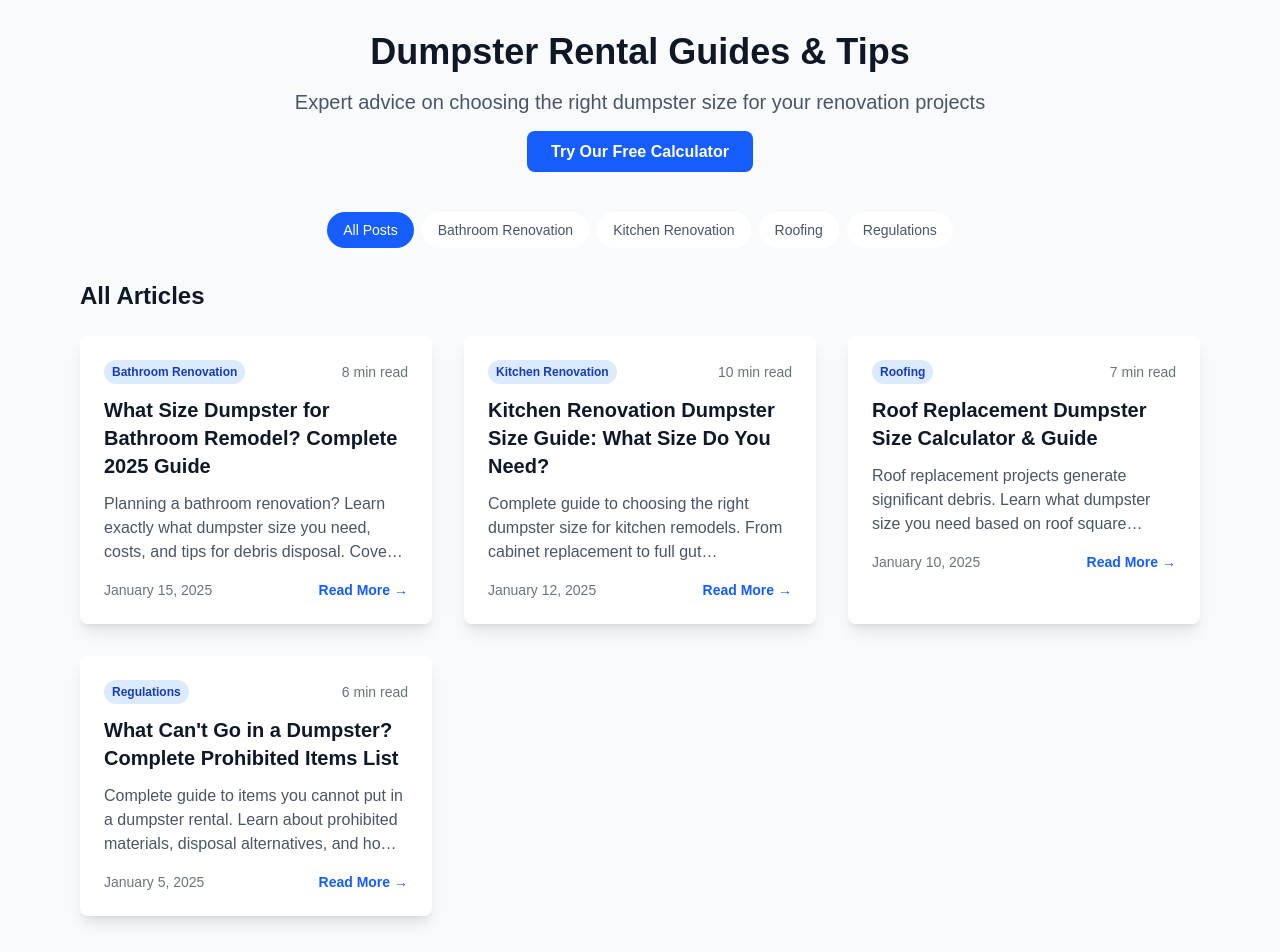
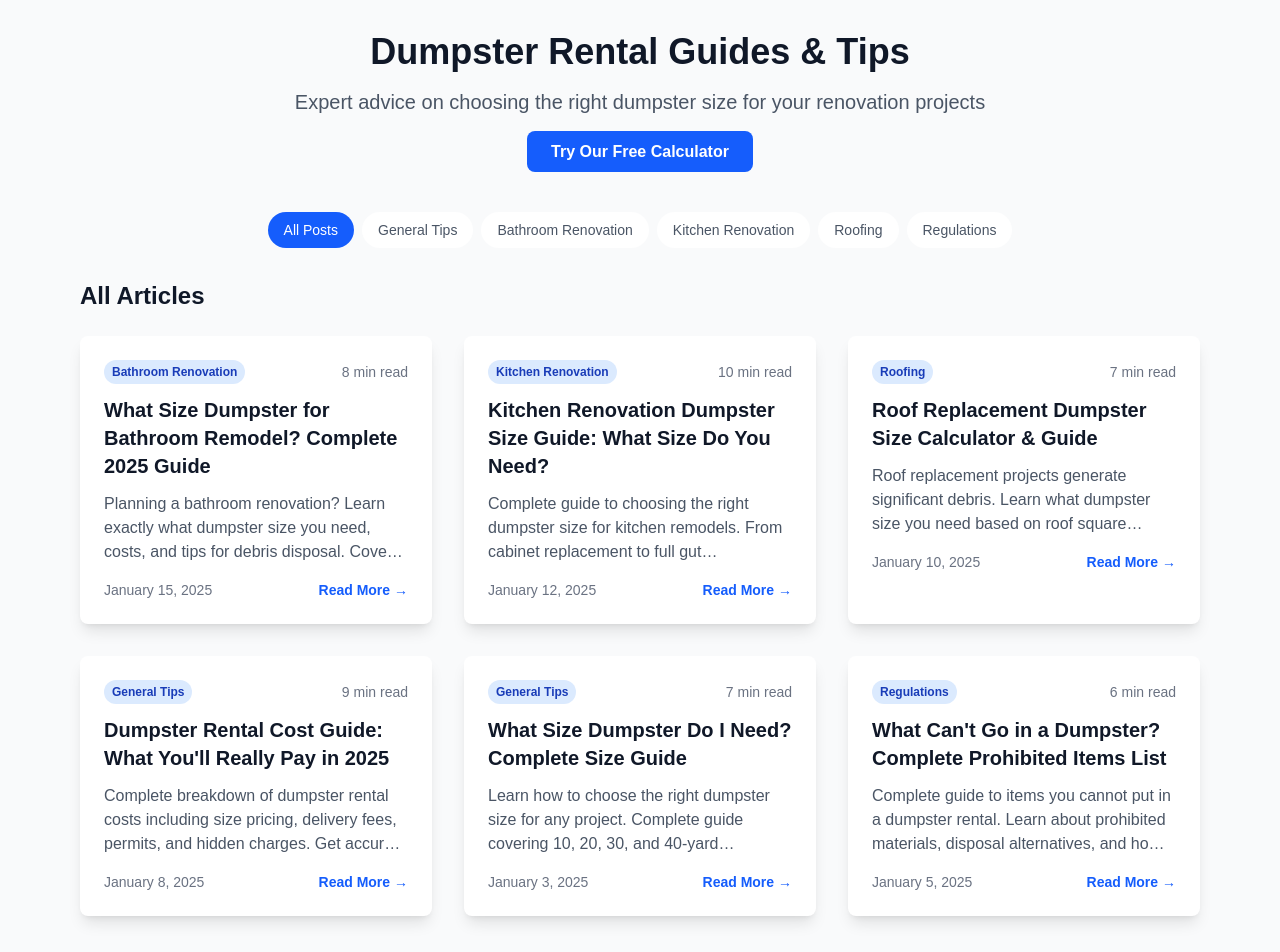
Before and after one commit to modernsitebuilders/dumpster-calculator, a Next.js app: page /blog in a window 1280 px wide. Shown: the top 952 px of the page. Built offline with nearby package versions, Linux system fonts and the light colour scheme.

Commit message:
alter blog/page

```diff
--- a/app/blog/page.js
+++ b/app/blog/page.js
@@ -34,6 +34,24 @@ export default function BlogIndex() {
       featured: false
     },
     {
+  title: "Dumpster Rental Cost Guide: What You'll Really Pay in 2025",
+  excerpt: "Complete breakdown of dumpster rental costs including size pricing, delivery fees, permits, and hidden charges. Get accurate estimates for your project budget.",
+  slug: "dumpster-rental-cost-guide",
+  category: "General Tips",
+  readTime: "9 min read",
+  publishDate: "January 8, 2025",
+  featured: false
+},
+{
+  title: "What Size Dumpster Do I Need? Complete Size Guide",
+  excerpt: "Learn how to choose the right dumpster size for any project. Complete guide covering 10, 20, 30, and 40-yard dumpsters with real project examples.",
+  slug: "what-size-dumpster-do-i-need",
+  category: "General Tips",
+  readTime: "7 min read",
+  publishDate: "January 3, 2025",
+  featured: true
+},
+ {
       slug: 'prohibited-items-dumpster',
       title: 'What Can\'t Go in a Dumpster? Complete Prohibited Items List',
       excerpt: 'Complete guide to items you cannot put in a dumpster rental. Learn about prohibited materials, disposal alternatives, and how to avoid extra fees.',
@@ -46,6 +64,7 @@ export default function BlogIndex() {
 
   const categories = [
   "All Posts",
+  "General Tips",
   "Bathroom Renovation",
   "Kitchen Renovation",
   "Roofing",
```
Lines whose indentation alone changed are shown as unchanged.
